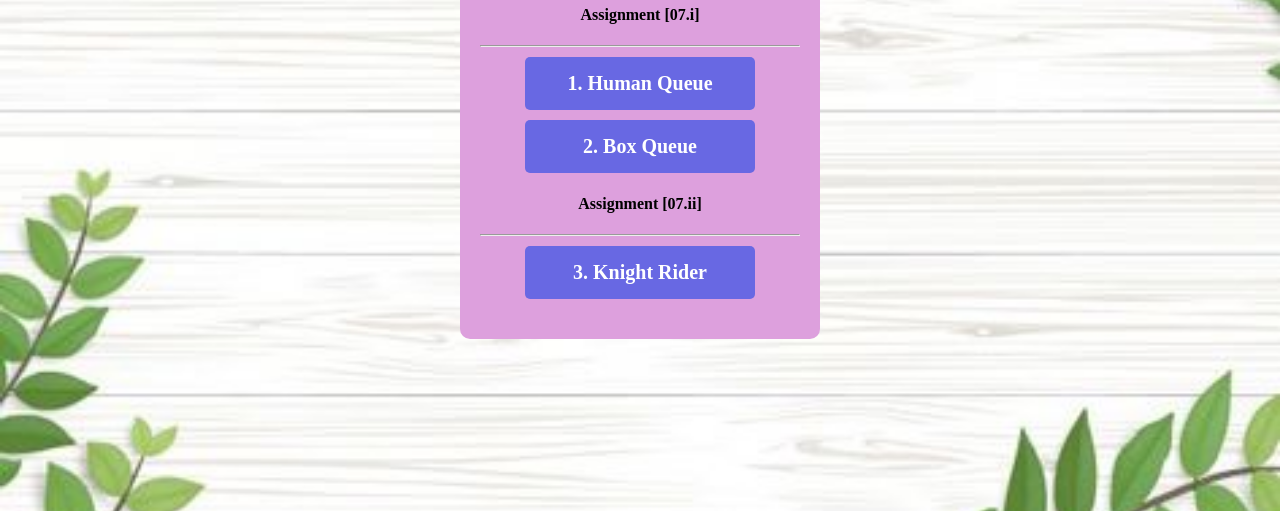
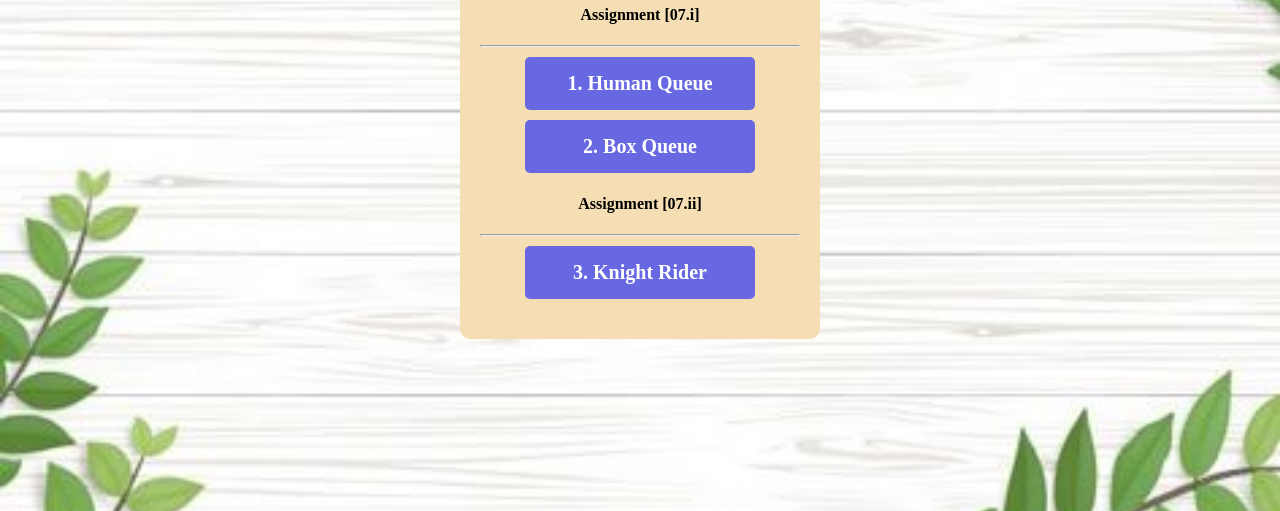
Before and after one commit to dil2003-av/Assignment-07, a plain HTML site: page index.html in a window 1280 px wide. Shown: the part 289-800 px from the top of the page. Drawn offline with Linux system fonts and the light colour scheme.

Commit message:
update css page

```diff
--- a/CSS/style.css
+++ b/CSS/style.css
@@ -10,7 +10,7 @@ body {
 }
 
 .container {
-    background-color:plum;
+    background-color:wheat; /* Light background for readability */
     padding: 20px;
     border-radius: 10px;
     text-align: center;
```
